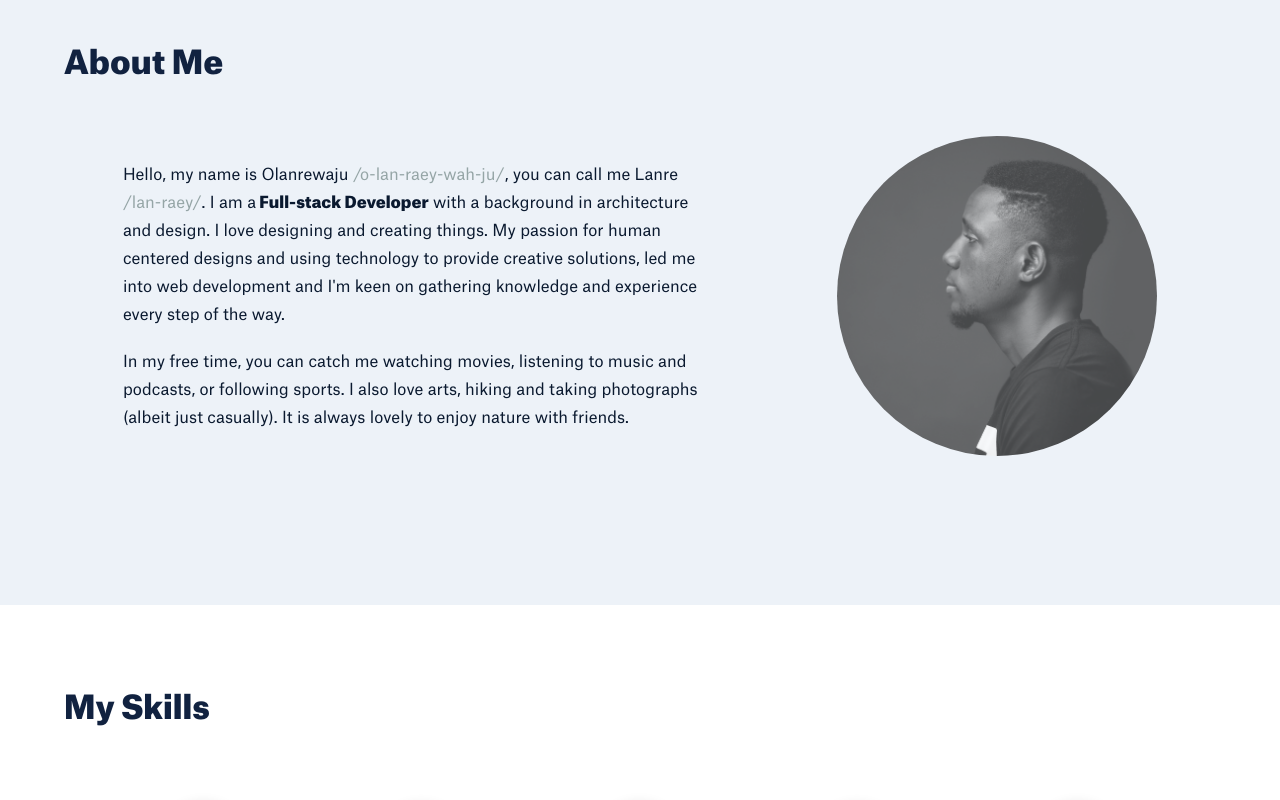
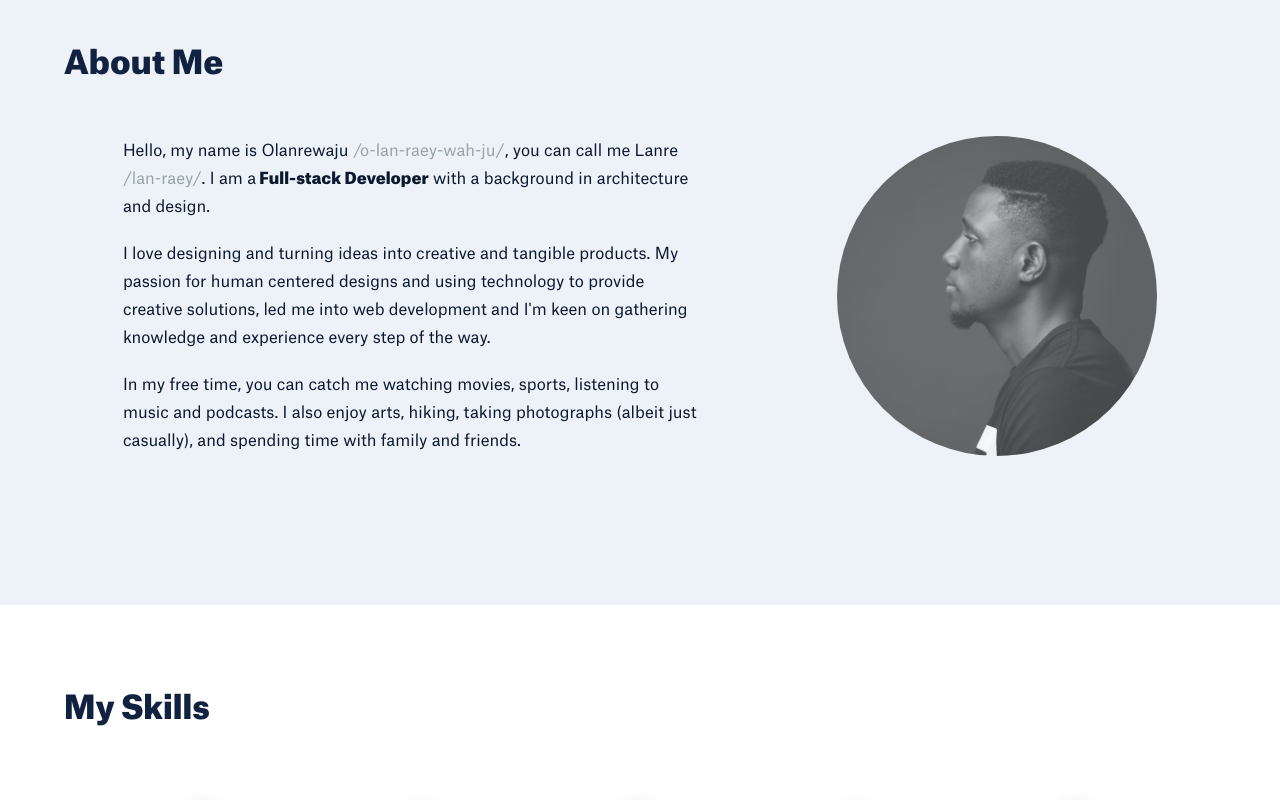
Before and after one commit to Olanrewaju-Ak/olanrewaju-akinola-portfolio, a React (Create React App) app: page / in a window 1280 px wide. Shown: the part 840-1640 px from the top of the page. Built offline with nearby package versions, Linux system fonts and the light colour scheme.

Commit message:
about section  content edit and contact me section edit

```diff
--- a/src/components/about/About.js
+++ b/src/components/about/About.js
@@ -16,17 +16,20 @@ const About = () => {
 							<span className="transcript">/o-lan-raey-wah-ju/</span>, you can call me
 							Lanre <span className="transcript">/lan-raey/</span>. I am a
 							<span className="highlight"> Full-stack Developer</span> with a
-							background in architecture and design. I love designing and creating
-							things. My passion for human centered designs and using technology to
-							provide creative solutions, led me into web development and I'm keen on
+							background in architecture and design.
+						</p>
+						<br />
+						<p className="paragraph">
+							I love designing and turning ideas into creative and tangible products.
+							My passion for human centered designs and using technology to provide
+							creative solutions, led me into web development and I'm keen on
 							gathering knowledge and experience every step of the way.
 						</p>
 						<br />
 						<p className="paragraph">
-							In my free time, you can catch me watching movies, listening to music
-							and podcasts, or following sports. I also love arts, hiking and taking
-							photographs (albeit just casually). It is always lovely to enjoy nature
-							with friends.
+							In my free time, you can catch me watching movies, sports, listening to
+							music and podcasts. I also enjoy arts, hiking, taking photographs
+							(albeit just casually), and spending time with family and friends.
 						</p>
 					</div>
 					<div className="about__profile-image"></div>
--- a/src/components/contact/Contact.js
+++ b/src/components/contact/Contact.js
@@ -15,10 +15,10 @@ const Contact = () => {
 				<div className="contact__content">
 					<div className="connect">
 						<p className="connect__message">
-							I am currently seeking a role as a Junior Software Developer and would
-							love to hear from you. If you have an opening that you think would be a
-							good fit for my skills and experience, please don't hesitate to get in
-							touch. Thank you for considering me for any available positions!.
+							I am currently seeking a role as a Junior Software Developer. If you
+							have an opening that you think would be a good fit for my skills and
+							experience, please don't hesitate to get in touch. Thank you for
+							considering me for any available positions.
 						</p>
 						<div className="connect__inbox">
 							<div className="connect__email">
```
